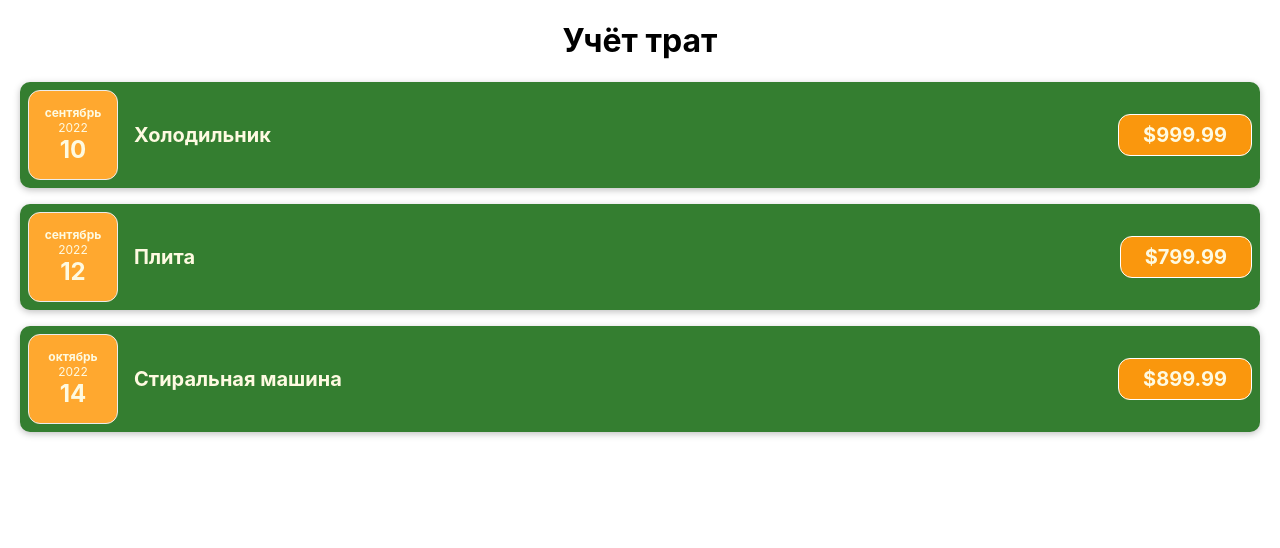
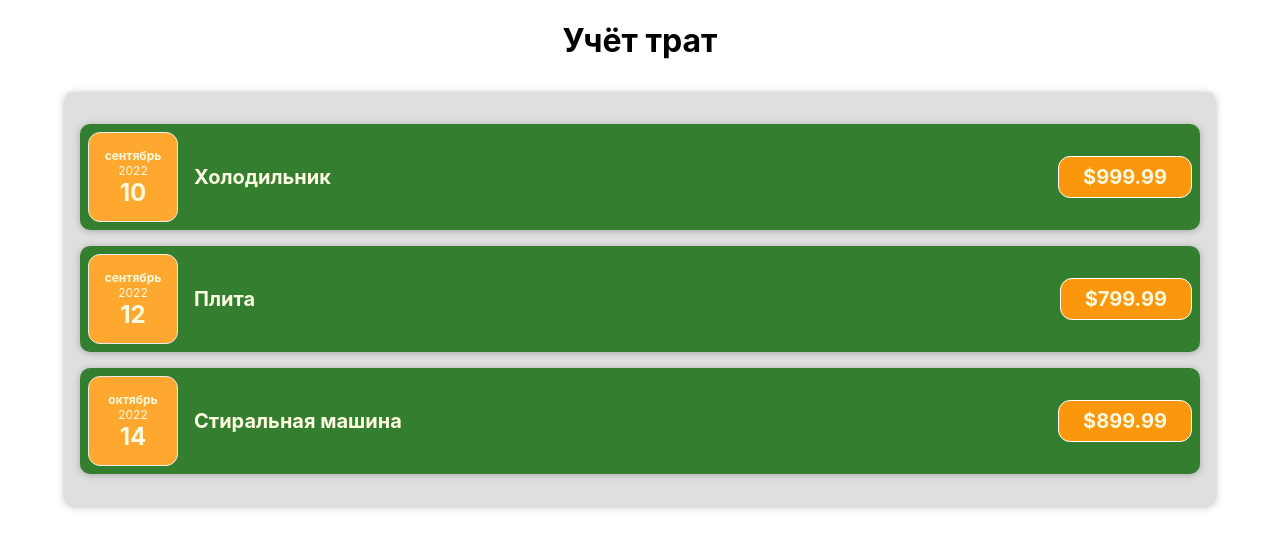
Before and after one commit to PchelaMaya/react-site, a JavaScript app: page / in a window 1280 px wide. Shown: the top 548 px of the page. Built offline with nearby package versions, Linux system fonts and the light colour scheme.

Commit message:
add card and update project

```diff
--- a/src/App.js
+++ b/src/App.js
@@ -1,7 +1,5 @@
-import CostItem from "./components/CostItem";
-
-function App() {
-
+import Costs from "./components/Costs/Costs";
+const App = () => {
   const costs = [
     {
       date: new Date(2022, 8, 10),
@@ -22,21 +20,7 @@
   return (
     <div>
       <h1 className="title">Учёт трат</h1>
-      <CostItem
-        date={costs[0].date}
-        description={costs[0].description}
-        amount={costs[0].amount}
-      />
-      <CostItem
-        date={costs[1].date}
-        description={costs[1].description}
-        amount={costs[1].amount}
-      />
-      <CostItem
-        date={costs[2].date}
-        description={costs[2].description}
-        amount={costs[2].amount}
-      />
+      <Costs costs={costs}/>
     </div>
   );
 }
--- a/src/components/CostDate.js
+++ b/src/components/Costs/CostDate.js
@@ -1,6 +1,6 @@
 import './CostDate.css'
 
-function CostDate(props) {
+const CostDate = (props) => {
     const month = props.date.toLocaleString('ru-RU', {month: "long"});
     const year = props.date.getFullYear();
     const day = props.date.toLocaleString('ru-RU', {day: "2-digit"});
--- a/src/components/CostItem.css
+++ b/src/components/Costs/CostItem.css
@@ -5,8 +5,6 @@
     padding: 0.5rem;
     margin: 1rem 0;
     background-color: #347e30;
-    border-radius: 10px;
-    box-shadow: 0 2px 7px rgba(0, 0, 0, 0.25);
   }
 
 .cost-item__description {
--- a/src/components/CostItem.js
+++ b/src/components/Costs/CostItem.js
@@ -1,15 +1,16 @@
 import './CostItem.css';
 import CostDate from './CostDate';
+import Card from '../UI/Card';
 
-function CostItem(props) {
+const CostItem = (props) => {
     return (
-        <div className='cost-item'>
+        <Card className='cost-item'>
             <CostDate date={props.date}/>
             <div className='cost-item__description'>
                 <h2>{props.description}</h2>
                 <div className='cost-item__price'>${props.amount}</div>
             </div>
-        </div>
+        </Card>
     );
 }
 export default CostItem;
--- /dev/null
+++ b/src/components/Costs/Costs.css
@@ -0,0 +1,7 @@
+.costs {
+    padding: 1rem;
+    background-color: #dfdfdf;
+    margin: 2rem auto;
+    width: 70rem;
+    max-width: 95%;
+  }
--- /dev/null
+++ b/src/components/Costs/Costs.js
@@ -0,0 +1,26 @@
+import './Costs.css'
+import CostItem from './CostItem';
+import Card from '../UI/Card';
+
+const Costs = (props) => {
+    return (
+    <Card className='costs'>
+        <CostItem
+            date={props.costs[0].date}
+            description={props.costs[0].description}
+            amount={props.costs[0].amount}
+        />
+        <CostItem
+            date={props.costs[1].date}
+            description={props.costs[1].description}
+            amount={props.costs[1].amount}
+        />
+        <CostItem
+            date={props.costs[2].date}
+            description={props.costs[2].description}
+            amount={props.costs[2].amount}
+        />
+    </Card>
+    );
+}
+export default Costs;
--- /dev/null
+++ b/src/components/UI/Card.css
@@ -0,0 +1,4 @@
+.card {
+    border-radius: 10px;
+    box-shadow: 0 1px 7px rgba(0, 0, 0, 0.25);
+}
--- /dev/null
+++ b/src/components/UI/Card.js
@@ -0,0 +1,6 @@
+import './Card.css'
+const Card = (props) => {
+    const classes='card ' + props.className;
+    return <div className={classes}>{props.children}</div>
+}
+export default Card;
```
Also changed, not shown: src/components/Costs/CostDate.css (renamed from src/components/CostDate.css).
